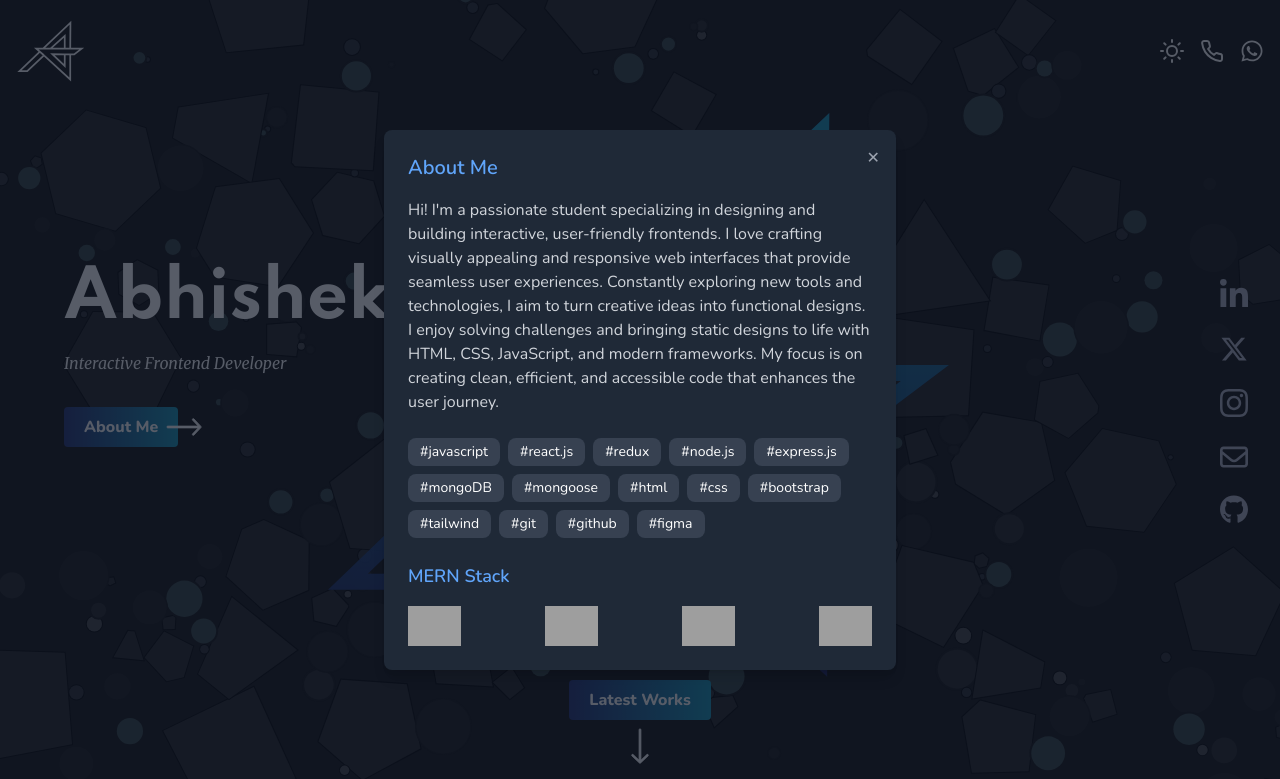
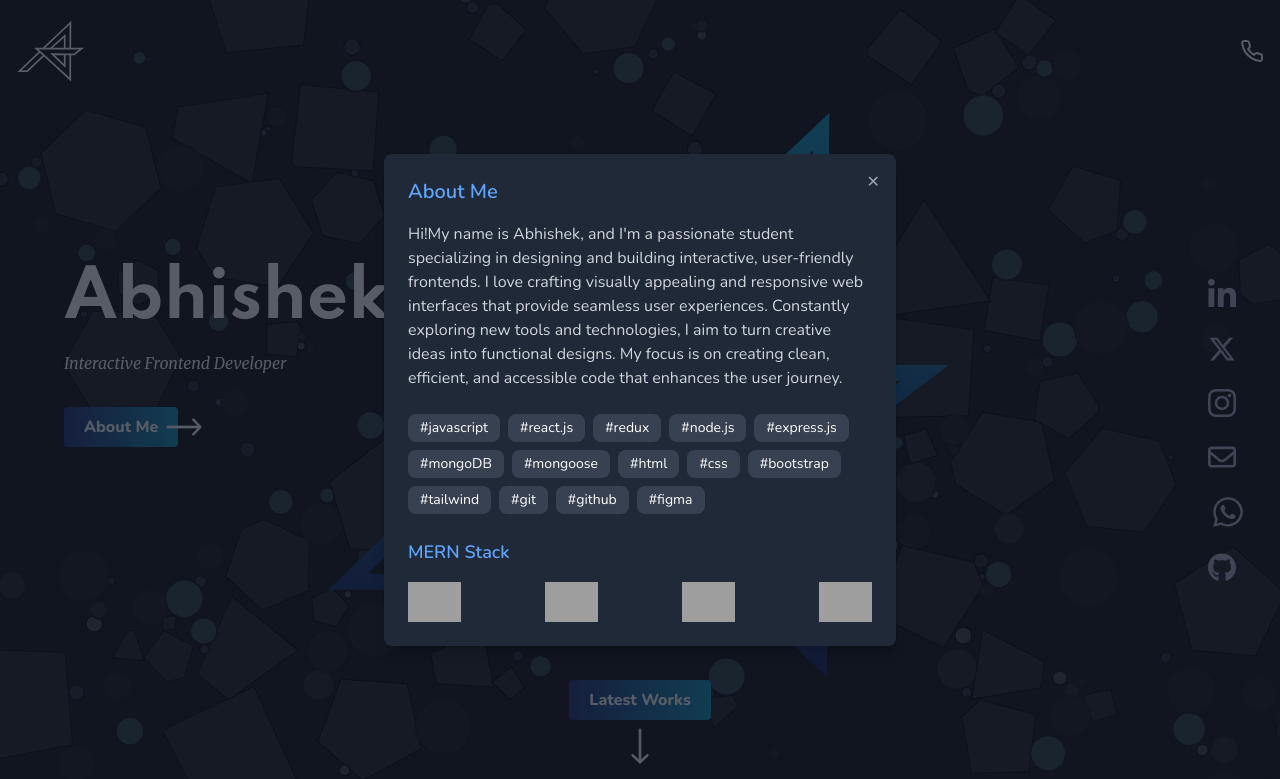
Before and after one commit to abhisheksah-dev/portfolio, a website: page index.html in a window 1280 px wide. Both pictures are taken after a click on the button "About Me". Shown: the top 779 px of the page. Drawn offline with nearby package versions, Linux system fonts and the light colour scheme; grey boxes are pictures that could not be loaded; animation ran at ten frames a second; a script that the page names is missing.

Commit message:
completed

```diff
--- a/index.html
+++ b/index.html
@@ -43,7 +43,7 @@
     <script src="./matter.js" defer></script>
   </head>
   <body class="bg-[#111] text-white font-['Nunito']">
-    <section class="flex flex-col justify-between h-screen">
+    <section class="flex flex-col justify-between h-screen" >
       <header
         class="z-10 pointer-events-none flex items-center justify-between w-full px-4 mt-4 max-w-screen-xl mx-auto"
       >
@@ -61,42 +61,8 @@
           />
         </svg>
         <div class="flex gap-4 pointer-events-auto">
-          <svg
-            xmlns="http://www.w3.org/2000/svg"
-            width="24"
-            height="24"
-            viewBox="0 0 24 24"
-            fill="none"
-            stroke="currentColor"
-            stroke-width="2"
-            stroke-linecap="round"
-            stroke-linejoin="round"
-            class="feather feather-sun"
-          >
-            <circle cx="12" cy="12" r="5"></circle>
-            <line x1="12" y1="1" x2="12" y2="3"></line>
-            <line x1="12" y1="21" x2="12" y2="23"></line>
-            <line x1="4.22" y1="4.22" x2="5.64" y2="5.64"></line>
-            <line x1="18.36" y1="18.36" x2="19.78" y2="19.78"></line>
-            <line x1="1" y1="12" x2="3" y2="12"></line>
-            <line x1="21" y1="12" x2="23" y2="12"></line>
-            <line x1="4.22" y1="19.78" x2="5.64" y2="18.36"></line>
-            <line x1="18.36" y1="5.64" x2="19.78" y2="4.22"></line>
-          </svg>
-          <svg
-            xmlns="http://www.w3.org/2000/svg"
-            width="24"
-            height="24"
-            viewBox="0 0 24 24"
-            fill="none"
-            stroke="currentColor"
-            stroke-width="2"
-            stroke-linecap="round"
-            stroke-linejoin="round"
-            class="hidden"
-          >
-            <path d="M21 12.79A9 9 0 1 1 11.21 3 7 7 0 0 0 21 12.79z"></path>
-          </svg>
+
+
           <a href="tel:8250505226"
             ><svg
               xmlns="http://www.w3.org/2000/svg"
@@ -114,28 +80,7 @@
                 d="M22 16.92v3a2 2 0 0 1-2.18 2 19.79 19.79 0 0 1-8.63-3.07 19.5 19.5 0 0 1-6-6 19.79 19.79 0 0 1-3.07-8.67A2 2 0 0 1 4.11 2h3a2 2 0 0 1 2 1.72 12.84 12.84 0 0 0 .7 2.81 2 2 0 0 1-.45 2.11L8.09 9.91a16 16 0 0 0 6 6l1.27-1.27a2 2 0 0 1 2.11-.45 12.84 12.84 0 0 0 2.81.7A2 2 0 0 1 22 16.92z"
               ></path></svg
           ></a>
-          <a
-            href="https://wa.me/8250505226?text=Hi, Abhishek this side!"
-            target="_blank"
-          >
-            <svg
-              aria-hidden="true"
-              focusable="false"
-              data-prefix="fab"
-              data-icon="whatsapp"
-              class="svg-inline--fa fa-whatsapp fa-w-14"
-              role="img"
-              xmlns="http://www.w3.org/2000/svg"
-              width="24"
-              height="24"
-              viewBox="0 0 448 512"
-            >
-              <path
-                fill="currentColor"
-                d="M380.9 97.1C339 55.1 283.2 32 223.9 32c-122.4 0-222 99.6-222 222 0 39.1 10.2 77.3 29.6 111L0 480l117.7-30.9c32.4 17.7 68.9 27 106.1 27h.1c122.3 0 224.1-99.6 224.1-222 0-59.3-25.2-115-67.1-157zm-157 341.6c-33.2 0-65.7-8.9-94-25.7l-6.7-4-69.8 18.3L72 359.2l-4.4-7c-18.5-29.4-28.2-63.3-28.2-98.2 0-101.7 82.8-184.5 184.6-184.5 49.3 0 95.6 19.2 130.4 54.1 34.8 34.9 56.2 81.2 56.1 130.5 0 101.8-84.9 184.6-186.6 184.6zm101.2-138.2c-5.5-2.8-32.8-16.2-37.9-18-5.1-1.9-8.8-2.8-12.5 2.8-3.7 5.6-14.3 18-17.6 21.8-3.2 3.7-6.5 4.2-12 1.4-32.6-16.3-54-29.1-75.5-66-5.7-9.8 5.7-9.1 16.3-30.3 1.8-3.7.9-6.9-.5-9.7-1.4-2.8-12.5-30.1-17.1-41.2-4.5-10.8-9.1-9.3-12.5-9.5-3.2-.2-6.9-.2-10.6-.2-3.7 0-9.7 1.4-14.8 6.9-5.1 5.6-19.4 19-19.4 46.3 0 27.3 19.9 53.7 22.6 57.4 2.8 3.7 39.1 59.7 94.8 83.8 35.2 15.2 49 16.5 66.6 13.9 10.7-1.6 32.8-13.4 37.4-26.4 4.6-13 4.6-24.1 3.2-26.4-1.3-2.5-5-3.9-10.5-6.6z"
-              ></path>
-            </svg>
-          </a>
+
         </div>
       </header>
       <div class="absolute inset-0 hidden md:block" id="wrapper-canvas"></div>
@@ -240,9 +185,9 @@
             <div>
               <h2 class="text-xl font-semibold text-blue-400 mb-4">About Me</h2>
               <p class="text-gray-300 mb-6">
-                Hi! I'm a passionate student specializing in designing and building interactive, user-friendly frontends. I love crafting visually appealing and responsive web interfaces that provide seamless user experiences. Constantly exploring new tools and technologies, I aim to turn creative ideas into functional designs.
+                Hi!My name is Abhishek, and I'm a passionate student specializing in designing and building interactive, user-friendly frontends. I love crafting visually appealing and responsive web interfaces that provide seamless user experiences. Constantly exploring new tools and technologies, I aim to turn creative ideas into functional designs.
 
-I enjoy solving challenges and bringing static designs to life with HTML, CSS, JavaScript, and modern frameworks. My focus is on creating clean, efficient, and accessible code that enhances the user journey.
+ My focus is on creating clean, efficient, and accessible code that enhances the user journey.
 
 
               </p>
@@ -348,8 +293,32 @@ I enjoy solving challenges and bringing static designs to life with HTML, CSS, J
             </a>
           </li>
           <li>
+            <a
+            href="https://wa.me/8250505226?text=Hi, Abhishek this side!"
+            target="_blank"
+          >
+            <svg class="w-10  hover:text-white"
+              aria-hidden="true"
+              focusable="false"
+              data-prefix="fab"
+              data-icon="whatsapp"
+              class="svg-inline--fa fa-whatsapp fa-w-14"
+              role="img"
+              xmlns="http://www.w3.org/2000/svg"
+              width="34"
+              height="34"
+              viewBox="0 0 448 512"
+            >
+              <path
+                fill="currentColor"
+                d="M380.9 97.1C339 55.1 283.2 32 223.9 32c-122.4 0-222 99.6-222 222 0 39.1 10.2 77.3 29.6 111L0 480l117.7-30.9c32.4 17.7 68.9 27 106.1 27h.1c122.3 0 224.1-99.6 224.1-222 0-59.3-25.2-115-67.1-157zm-157 341.6c-33.2 0-65.7-8.9-94-25.7l-6.7-4-69.8 18.3L72 359.2l-4.4-7c-18.5-29.4-28.2-63.3-28.2-98.2 0-101.7 82.8-184.5 184.6-184.5 49.3 0 95.6 19.2 130.4 54.1 34.8 34.9 56.2 81.2 56.1 130.5 0 101.8-84.9 184.6-186.6 184.6zm101.2-138.2c-5.5-2.8-32.8-16.2-37.9-18-5.1-1.9-8.8-2.8-12.5 2.8-3.7 5.6-14.3 18-17.6 21.8-3.2 3.7-6.5 4.2-12 1.4-32.6-16.3-54-29.1-75.5-66-5.7-9.8 5.7-9.1 16.3-30.3 1.8-3.7.9-6.9-.5-9.7-1.4-2.8-12.5-30.1-17.1-41.2-4.5-10.8-9.1-9.3-12.5-9.5-3.2-.2-6.9-.2-10.6-.2-3.7 0-9.7 1.4-14.8 6.9-5.1 5.6-19.4 19-19.4 46.3 0 27.3 19.9 53.7 22.6 57.4 2.8 3.7 39.1 59.7 94.8 83.8 35.2 15.2 49 16.5 66.6 13.9 10.7-1.6 32.8-13.4 37.4-26.4 4.6-13 4.6-24.1 3.2-26.4-1.3-2.5-5-3.9-10.5-6.6z"
+              ></path>
+            </svg>
+          </a>
+          </li>
+          <li>
             <a href="https://github.com/abhisheksah-dev" target="_blank">
-              <svg xmlns="http://www.w3.org/2000/svg" viewBox="0 0 496 512">
+              <svg class="w-7 hover:text-white" xmlns="http://www.w3.org/2000/svg" viewBox="0 0 496 512">
                 <path
                 fill="currentColor"
                     d="M165.9 397.4c0 2-2.3 3.6-5.2 3.6-3.3 .3-5.6-1.3-5.6-3.6 0-2 2.3-3.6 5.2-3.6 3-.3 5.6 1.3 5.6 3.6zm-31.1-4.5c-.7 2 1.3 4.3 4.3 4.9 2.6 1 5.6 0 6.2-2s-1.3-4.3-4.3-5.2c-2.6-.7-5.5 .3-6.2 2.3zm44.2-1.7c-2.9 .7-4.9 2.6-4.6 4.9 .3 2 2.9 3.3 5.9 2.6 2.9-.7 4.9-2.6 4.6-4.6-.3-1.9-3-3.2-5.9-2.9zM244.8 8C106.1 8 0 113.3 0 252c0 110.9 69.8 205.8 169.5 239.2 12.8 2.3 17.3-5.6 17.3-12.1 0-6.2-.3-40.4-.3-61.4 0 0-70 15-84.7-29.8 0 0-11.4-29.1-27.8-36.6 0 0-22.9-15.7 1.6-15.4 0 0 24.9 2 38.6 25.8 21.9 38.6 58.6 27.5 72.9 20.9 2.3-16 8.8-27.1 16-33.7-55.9-6.2-112.3-14.3-112.3-110.5 0-27.5 7.6-41.3 23.6-58.9-2.6-6.5-11.1-33.3 2.6-67.9 20.9-6.5 69 27 69 27 20-5.6 41.5-8.5 62.8-8.5s42.8 2.9 62.8 8.5c0 0 48.1-33.6 69-27 13.7 34.7 5.2 61.4 2.6 67.9 16 17.7 25.8 31.5 25.8 58.9 0 96.5-58.9 104.2-114.8 110.5 9.2 7.9 17 22.9 17 46.4 0 33.7-.3 75.4-.3 83.6 0 6.5 4.6 14.4 17.3 12.1C428.2 457.8 496 362.9 496 252 496 113.3 383.5 8 244.8 8zM97.2 352.9c-1.3 1-1 3.3 .7 5.2 1.6 1.6 3.9 2.3 5.2 1 1.3-1 1-3.3-.7-5.2-1.6-1.6-3.9-2.3-5.2-1zm-10.8-8.1c-.7 1.3 .3 2.9 2.3 3.9 1.6 1 3.6 .7 4.3-.7 .7-1.3-.3-2.9-2.3-3.9-2-.6-3.6-.3-4.3 .7zm32.4 35.6c-1.6 1.3-1 4.3 1.3 6.2 2.3 2.3 5.2 2.6 6.5 1 1.3-1.3 .7-4.3-1.3-6.2-2.2-2.3-5.2-2.6-6.5-1zm-11.4-14.7c-1.6 1-1.6 3.6 0 5.9 1.6 2.3 4.3 3.3 5.6 2.3 1.6-1.3 1.6-3.9 0-6.2-1.4-2.3-4-3.3-5.6-2z" />
@@ -424,7 +393,7 @@ I enjoy solving challenges and bringing static designs to life with HTML, CSS, J
           class="w-4 h-4 rounded-full border-[3px] border-[#459bd5] absolute left-1/2 -translate-x-1/2 bg-[#111] z-10 hover:scale-110 ease-in-out duration-100 hidden sm:block"
         ></div>
         <a
-          href="https://procodrr.com"
+          href="https://abhishek-focus-app.netlify.app/" target="_blank"
           class="flex w-full relative justify-center sm:justify-start"
         >
           <div
@@ -542,7 +511,7 @@ I enjoy solving challenges and bringing static designs to life with HTML, CSS, J
           class="w-4 h-4 rounded-full border-[3px] border-[#ffe578] absolute left-1/2 -translate-x-1/2 bg-[#111] z-10 hover:scale-110 ease-in-out duration-100 hidden sm:block"
         ></div>
         <a
-          href="#"
+          href="https://countryinformationn.netlify.app/" target="_blank"
           class="order-1 sm:order-2 flex w-full relative justify-center sm:justify-start"
         >
           <div
@@ -817,7 +786,7 @@ I enjoy solving challenges and bringing static designs to life with HTML, CSS, J
           </a>
         </li>
         <li>
-          <a href="https://www.instagram.com/_abhiiiiishekk/">
+          <a href="https://www.instagram.com/_abhiiiiishekk/" target="_blank">
             <svg
               class="w-5 hover:text-white"
               xmlns="http://www.w3.org/2000/svg"
@@ -845,7 +814,7 @@ I enjoy solving challenges and bringing static designs to life with HTML, CSS, J
           </a>
         </li>
         <li>
-          <a href="https://github.com/abhisheksah-dev">
+          <a href="https://github.com/abhisheksah-dev" target="_blank">
             <svg class="w-5 hover:text-white" xmlns="http://www.w3.org/2000/svg" viewBox="0 0 496 512">
               <path
               fill="currentColor"
```
Also changed, not shown: assets/images/mogodb-removebg-preview.webp (added), output.css.
